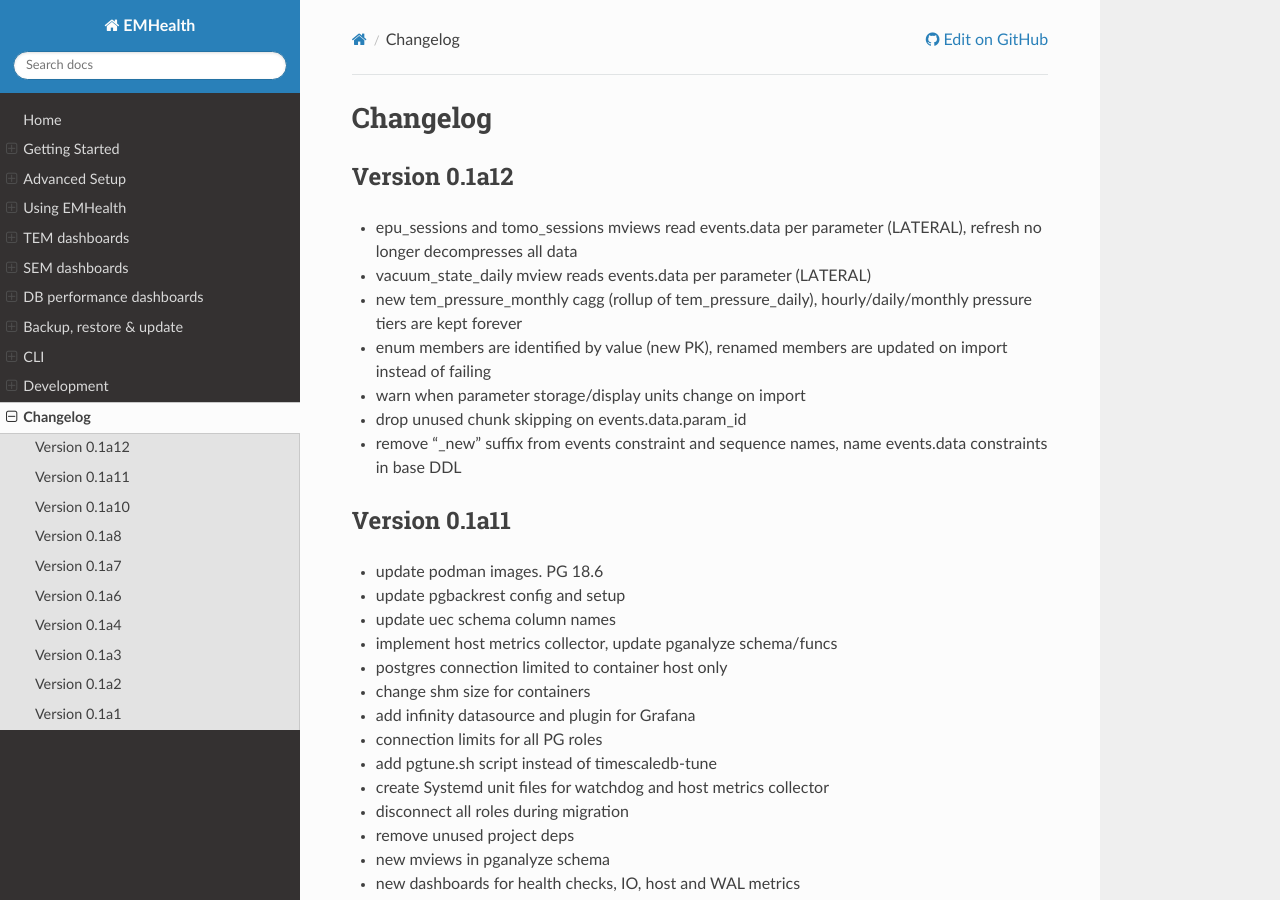
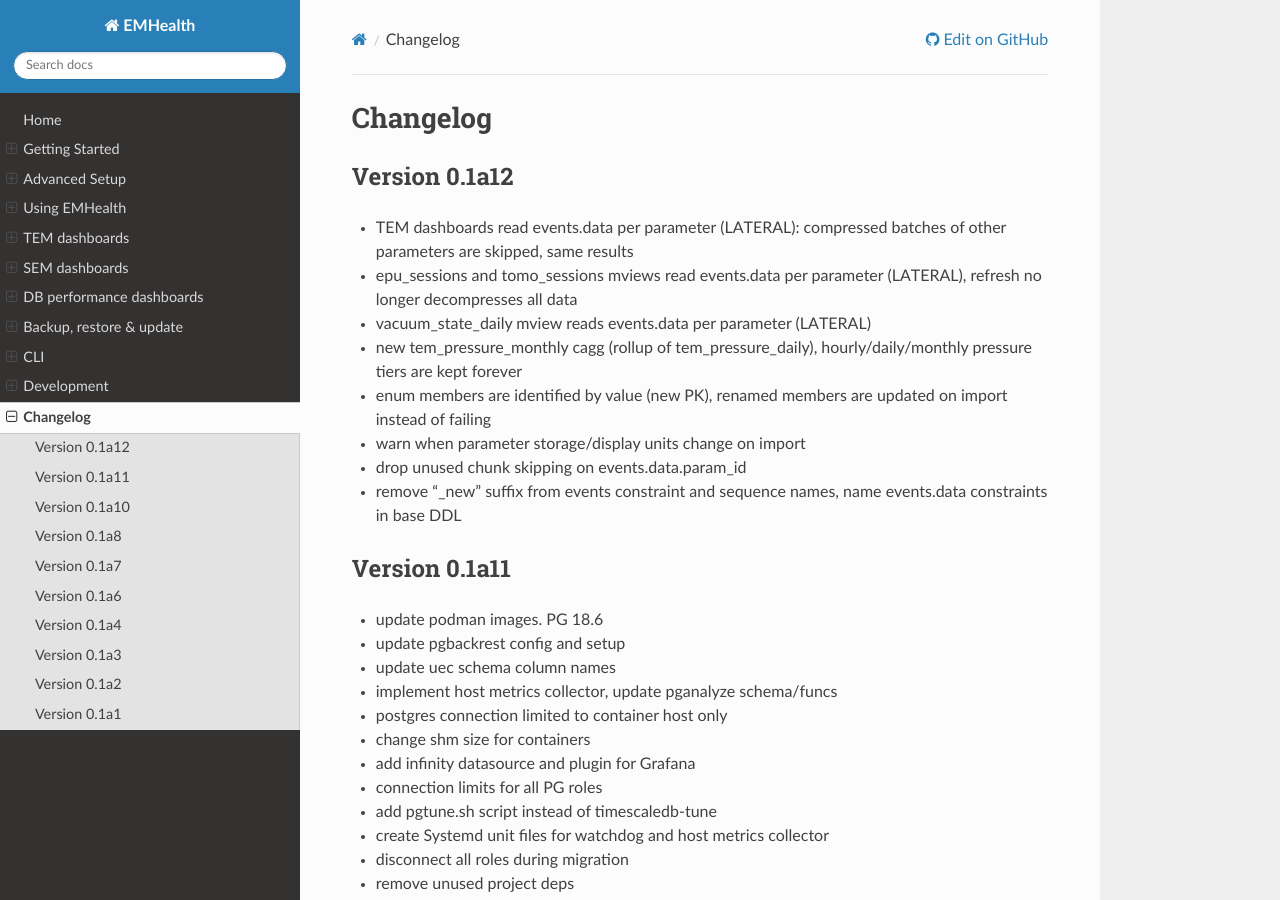
Before and after one commit to azazellochg/em_health, a Sphinx documentation site: the page built from docs/changelog.rst, in a window 1280 px wide and 900 px high. Built offline with Sphinx 7.4.7 and the Read the Docs theme 3.1.0, drawn with Linux system fonts in a browser that asks for light colours.

Commit message:
dashboards read events.data per parameter (LATERAL)

```diff
--- a/docs/changelog.rst
+++ b/docs/changelog.rst
@@ -4,6 +4,7 @@ Changelog
 Version 0.1a12
 ^^^^^^^^^^^^^^
 
+* TEM dashboards read events.data per parameter (LATERAL): compressed batches of other parameters are skipped, same results
 * epu_sessions and tomo_sessions mviews read events.data per parameter (LATERAL), refresh no longer decompresses all data
 * vacuum_state_daily mview reads events.data per parameter (LATERAL)
 * new tem_pressure_monthly cagg (rollup of tem_pressure_daily), hourly/daily/monthly pressure tiers are kept forever
```
Also changed, not shown: 10 other files.
